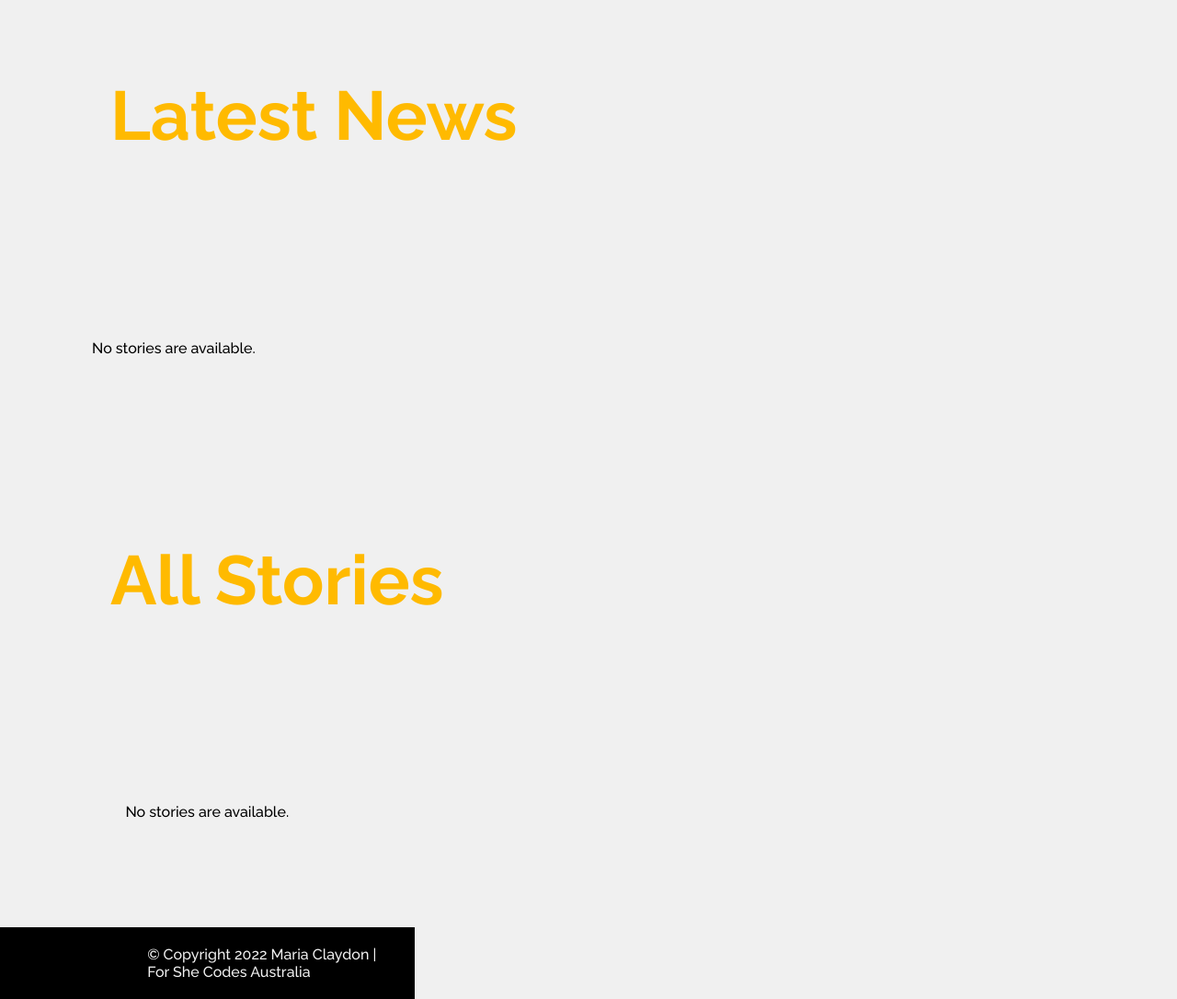
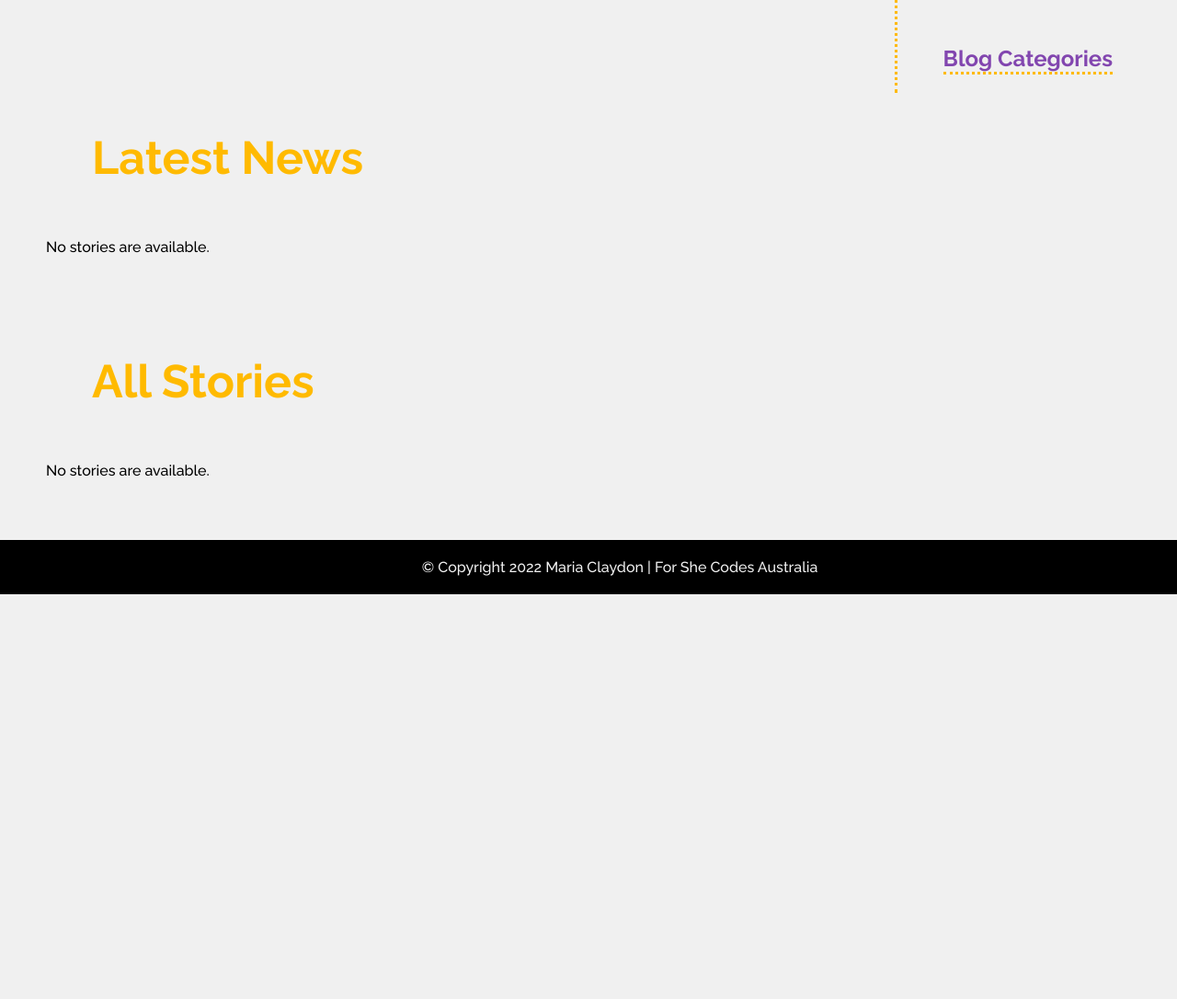
Before and after one commit to SheCodesAus/she-codes-django-news-project-mariapetra, a Django app: page /news/category/ in a window 1280 px wide. Shown: the part 731-1817 px from the top of the page at 92% size. After the commit the page ends 1377 px from the top, so only its background shows below. Run offline with Django 4.2, Linux system fonts and the light colour scheme; parts of the project's set-up code (start-up, migrations or seed data) failed here and were passed over.

Commit message:
finalised styling on index page

```diff
--- a/she_codes_news/news/static/news/styles.css
+++ b/she_codes_news/news/static/news/styles.css
@@ -1,21 +1,19 @@
 .story-section {
     display: inline-block;
+    margin-right: 0;
+    width: 100%;
 }
 
 .story-container {
     display: flex;
-    flex-direction: column;
-    align-items: center;
-    justify-content: center;
-    padding: 0;
-    margin: auto;
 }
 
 .story-card {
     display: flex;
-    flex-direction: row;
-    justify-content: space-evenly;
-    margin: 50px;
+    flex-flow: row wrap;
+    margin-bottom: 50px;
+    margin-right: 50px;
+    margin-left: 50px;
 }
 .story-card-p{
     width: 250px;
@@ -23,9 +21,13 @@
     color: var(--light-font);
 }
 .story-container-item {
-    box-shadow: var(--box-shadow-blue);
+    box-shadow: var(--box-shadow-main);
     border-radius: 20px;
     justify-content: center;
+}
+
+.story-container-item:hover {
+    box-shadow: var(--box-shadow-secondary);
 }
 
 .story-card-text {
@@ -47,10 +49,6 @@
     display: block;
     padding: 20px;
     margin-left : 100px;
-}
-
-.heading-text {
-    font-size: 75px;
 }
 
 .welcome-back {
@@ -85,11 +83,20 @@
     margin: 0 auto;
 }
 
+.profile-section {
+    display: block;
+    flex-flow: column space-between;
+    margin-bottom: 100px;
+    padding: 100px;
+}
 .profile-container {
-    width: 40%;
-    margin: 50px;
+    display: flex;
+    flex-flow: row wrap;
+    margin: 0 auto;
     padding: 50px;
     background-color: rgb(250, 237, 210);
+    text-align: center;
+    justify-content: center;
 }
 
 .profile-container p {
--- a/she_codes_news/news/templates/news/ammendStory.html
+++ b/she_codes_news/news/templates/news/ammendStory.html
@@ -9,5 +9,8 @@
     <button type="submit">Ammend</button>
 </form>
 </section>
+<footer class="footer">
+    {% include './footer.html'%}
+</footer>
 
 {% endblock content %}
--- a/she_codes_news/news/templates/news/category_detail.html
+++ b/she_codes_news/news/templates/news/category_detail.html
@@ -20,5 +20,7 @@
         {% include './footer.html'%}
         </section>
     </section>
-
+    <footer class="footer">
+        {% include './footer.html'%}
+    </footer>
 {% endblock %}
--- a/she_codes_news/news/templates/news/createStory.html
+++ b/she_codes_news/news/templates/news/createStory.html
@@ -9,10 +9,8 @@
         <input class="form-button" type="submit" value ="submit">
     </form>
 </section>
-<footer>
-    <section class="story-footer">
-        {% include './footer.html'%}
-        </section>
+<footer class="footer">
+    {% include './footer.html'%}
 </footer>
 
 {% endblock %}
--- a/she_codes_news/news/templates/news/index.html
+++ b/she_codes_news/news/templates/news/index.html
@@ -4,7 +4,6 @@
 {% block stylesheets %}
 <link rel="stylesheet" type="text/css" href="{% static 'styles.css' %}">
 <link rel="stylesheet" type="text/css" href="{% static 'news/styles.css' %}">
-{% comment %} <link rel="stylesheet" type="text/css" href="{% static 'news/debug.css' %}"> {% endcomment %}
 
 {% endblock %}
 
@@ -14,8 +13,9 @@
     {% include './news-hero.html'%}
 </section>
 
+<container class="page-container">
+    <div class="page-sub-left">
         <container class="story-header">
-    <h2 class="heading-text">Latest News</h2>
             {% if request.user.is_authenticated %}
             <section>
                 <a class="welcome-back" href="{% url 'news:newStory' %}"><h2>Welcome Back, {{request.user.username}}!</h2>
@@ -23,39 +23,53 @@
             </section>
             {% endif %}
         </container>
+    </div>
 
+
+        <div class="page-sub-right">
             <section class="categories-section">
+                <h2 class="category-header">Blog Categories</h2>
                 {% if categories %}
-        {% comment %} {% for cat in categories %} {% endcomment %}
                 <ul>
-        <li class="nav-item">
-            <a class="nav-link" href="{% url 'news:categorydetail' 'Blogs'%}">Blogs</a>
+                    <li class="nav-item category-item">
+                        <a class="nav-link" href="{% url 'news:categorydetail' 'Blog'%}">Blog</a>
                     </li>
-        <li class="nav-item">
-            <a class="nav-link" href="{% url 'news:categorydetail' 'Mentors'%}">Mentors</a>
+                    <li class="nav-item category-item">
+                        <a class="nav-link" href="{% url 'news:categorydetail' 'Partnerships'%}">Partnerships</a>
                     </li>
-        <li class="nav-item">
-            <a class="nav-link" href="{% url 'news:categorydetail' 'She Codes Plus'%}">She Codes Plus</a>
+                    <li class="nav-item category-item">
+                        <a class="nav-link" href="{% url 'news:categorydetail' 'Brisbane'%}">Brisbane</a>
                     </li>
-        <li class="nav-item">
-            <a class="nav-link" href="{% url 'news:categorydetail' 'Events'%}">Events</a>
+                    <li class="nav-item category-item">
+                        <a class="nav-link" href="{% url 'news:categorydetail' 'Perth'%}">Perth</a>
                     </li>
-        <li class="nav-item">
-            <a class="nav-link" href="{% url 'news:categorydetail' 'Success Stories'%}">Success Stories</a>
+                    <li class="nav-item category-item">
+                        <a class="nav-link" href="{% url 'news:categorydetail' 'Regional'%}">Regional</a>
                     </li>
-        <li class="nav-item">
-            <a class="nav-link" href="{% url 'news:categorydetail' 'Success Stories'%}">Blogs</a>
+                    <li class="nav-item category-item">
+                        <a class="nav-link" href="{% url 'news:categorydetail' 'Community Profiles'%}">Community Profiles</a>
+                    </li>
+                    <li class="nav-item category-item">
+                        <a class="nav-link" href="{% url 'news:categorydetail' 'Workshops'%}">Workshops</a>
+                    </li>
+                    <li class="nav-item category-item">
+                        <a class="nav-link" href="{% url 'news:categorydetail' 'Plus'%}">Plus</a>
+                    </li>
+                    <li class="nav-item category-item">
+                        <a class="nav-link" href="{% url 'news:categorydetail' 'Flash'%}">Flash</a>
+                    </li>
+                    <li class="nav-item category-item">
+                        <a class="nav-link" href="{% url 'news:categorydetail' 'General' %}">General</a>
                     </li>
                 </ul>
-
-        {% comment %} {% endfor %} {% endcomment %}
             {% endif %}
-
+            </div>
+    </container>
     </section>
 
     <section class="story-section">
+        <h2 class="heading-text">Latest News</h2>
             <container class="story-container">
-        <section class="story-card">
                     <div class="story-card">
                         {% if latest_stories %}
                             {% for story in latest_stories %}
@@ -65,17 +79,14 @@
                             <p>No stories are available.</p>
                         {% endif %}
                     </div>
-        </section>
             </container>
     </section>
 
-<container class="story-header">
+    <section class="story-section">
         <h2 class="heading-text">All Stories</h2>
-</container>
-<section class="story-section">
         <container class="story-container">
-        <section class="story-card">
-            <div class="story-card">
+            {% comment %} <section class="story-card">        {% endcomment %}
+                <div class="story-card all-stories-card">
                     {% if all_stories %}
                         {% for story in all_stories %}
                             {% include "./storyCard.html" with story=story %}
@@ -84,11 +95,12 @@
                         <p>No stories are available.</p>
                     {% endif %}
                 </div>
-        </section>
+            {% comment %} </section> {% endcomment %}
         </container>
-    <section class="footer">
-    {% include './footer.html'%}
-    </section>
     </section>
 
+<footer class="footer">
+    {% include './footer.html'%}
+</footer>
+
 {% endblock content %}
--- a/she_codes_news/news/templates/news/news-hero.html
+++ b/she_codes_news/news/templates/news/news-hero.html
@@ -1,6 +1,6 @@
 {% load static %}
 {% block content %}
 <div class="hero">
-    <h1>Stories and news!</h1>
+    <h1>We <span class="hero-highlight">teach</span> technical skills, <span class="hero-highlight">build</span> career pathways and <span class="hero-highlight">inspire</span> women to code. </h1>
 </div>
 {% endblock content %}
--- a/she_codes_news/news/templates/news/newsstory_confirm_delete.html
+++ b/she_codes_news/news/templates/news/newsstory_confirm_delete.html
@@ -13,4 +13,7 @@
     <button type="submit">Delete</button>
 </form>
 
+<footer class="footer">
+    {% include './footer.html'%}
+</footer>
 {% endblock content %}
--- a/she_codes_news/news/templates/news/story.html
+++ b/she_codes_news/news/templates/news/story.html
@@ -22,5 +22,7 @@
         <img src="{{ story.image }}"
         {% endfor %}
 </div>
-
+<footer class="footer">
+    {% include './footer.html'%}
+</footer>
 {% endblock %}
--- a/she_codes_news/news/templates/news/storyCard.html
+++ b/she_codes_news/news/templates/news/storyCard.html
@@ -1,7 +1,6 @@
 {% load static %}
 
 <div class="story-card story-container-item">
-    <a href="{% url 'news:story' story.id %}">
       {% if story.image %}
             <img src="{{ story.image }}">
         {% else %}
@@ -9,9 +8,8 @@
         {% endif %}
         <div class="story-card-text">
             <container class="container story-card-text">
-                <h3>{{ story.title }}</h3>
-                <a href="{% url 'users:profile' story.author.id %}"></a>
-                <h4>Written by | {{ story.author }}</h4>
+                <h3><a href="{% url 'news:story' story.id %}">{{ story.title }}</h3>
+                <h4>Written by | <a href="{% url 'users:profile' story.author.id %}">{{ story.author }}</a></h4>
                 <h4>Published | {{ story.pub_date }}</h4>
                 <h4>Category | {{ story.category}}</h4>
                 <div>
--- a/she_codes_news/static/styles.css
+++ b/she_codes_news/static/styles.css
@@ -20,8 +20,8 @@
     --secondary-shadow: #ffba00;
     --tertiary-shadow: #ffba00;
     --highlight-color: #000000;
-    --box-shadow-blue: 0px 2px 15px 2px var(--primary-shadow);
-    --box-shadow-pink: 0px 2px 15px 2px var(--secondary-shadow);
+    --box-shadow-main: 0px 2px 15px 2px var(--primary-shadow);
+    --box-shadow-secondary: 0px 2px 15px 2px var(--secondary-shadow);
     --bottom-margin: 0.5rem;
     --bottom-margin-2: 1rem;
     --line-height: 1.7rem;
@@ -48,7 +48,7 @@ header {
 }
 
 .navbar {
-    padding: 20px 20px;
+    padding: 20px;
 }
 
 .social-item img {
@@ -61,7 +61,6 @@ header {
 .navbar,
 .socials {
     width: 100%;
-    min-height: 70px;
     display: flex;
     justify-content: space-between;
     align-items: center;
@@ -75,9 +74,7 @@ header {
     gap: 60px;
 }
 
-
-.navbar a
- {
+.navbar a {
     color: var(--dark-font);
     font-weight: var(--bolder-font);
     text-transform: uppercase;
@@ -109,12 +106,36 @@ header {
 
 .socials {
     background-color: var(--bg-dark);
-    padding: 0;
 }
 
 .title-text {
     padding-left: 50px;
 }
+
+.category-header {
+    margin-top: 50px;
+    margin-left: 50px;
+    color: var(--dark-font);
+    border-bottom: 3px dotted var(--secondary-color);
+}
+.category-item {
+    padding-left: 20px;
+    font-size: 20px;
+    list-style-image: url("https://shecodes.com.au/wp-content/uploads/2021/10/shecodes_cupcake.svg");
+}
+
+.page-sub-left {
+    float: left;
+    margin-top: 50px;
+}
+
+.page-sub-right {
+    float: right;
+    margin-right: 50px;
+    padding-right: 20px;
+    border-left: 3px dotted var(--secondary-color);
+}
+
 .story-card img,
 .profile-img {
     filter: grayscale(100%);
@@ -126,14 +147,9 @@ header {
 }
 
 h1 {
-    /* font-family: var(--main-font); */
     text-decoration: none;
     font-size: 4rem;
     margin: 0;
-}
-
-.heading-text {
-    color: var(--secondary-color);
 }
 
 h3 {
@@ -165,6 +181,12 @@ a {
 
 .highlight-text {
     color: var(--secondary-color);
+}
+
+.heading-text {
+    color: var(--secondary-color);
+    margin-left: 100px;
+    font-size: 50px;
 }
 
 button,
@@ -217,10 +239,24 @@ input:hover,
     display: flex;
     justify-content: center;
     align-items: center;
+    background: linear-gradient(to top, #3204fdba, #9907facc), url("https://spacecubed.com/wp-content/uploads/2020/06/pssmileproduction_shecodes-115-scaled.jpg") no-repeat center;
+    text-align: center;
 
-    background: linear-gradient(to top, #3204fdba, #9907facc), url("https://spacecubed.com/wp-content/uploads/2020/06/pssmileproduction_shecodes-115-scaled.jpg") no-repeat center;
 }
 
+.hero-highlight {
+    font-family: var(--highlight-text);
+    font-size: 80px;
+    text-shadow:
+      0 0 7px var(--bg-light),
+      0 0 10px var(--light-font),
+      0 0 21px var(--light-font),
+      0 0 42px var(--light-font),
+      0 0 82px var(--dark-font),
+      0 0 92px var(--dark-font),
+      0 0 102px var(--dark-font),
+      0 0 151px var(--dark-font);
+}
 .footer {
     margin: 0 auto;
     align-items: center;
@@ -246,10 +282,6 @@ input:hover,
     justify-content: center;
 }
 
-.profile-container {
-    text-align: center;
-    justify-content: center;
-}
 
 .category-section {
     padding: 100px;
--- a/she_codes_news/users/templates/users/createAccount.html
+++ b/she_codes_news/users/templates/users/createAccount.html
@@ -13,4 +13,7 @@
 
  </form>
 
+ <footer class="footer">
+    &copy; Copyright 2022 Maria Claydon | For She Codes Australia
+</footer>
  {% endblock content %}
```
Also changed, not shown: she_codes_news/users/templates/users/ammendProfile.html (+9 -6 lines), she_codes_news/users/templates/users/profile.html (+22 -8 lines), she_codes_news/news/static/news/images/she-codes-cupcake.png (added). Lines whose indentation alone changed are shown as unchanged.
